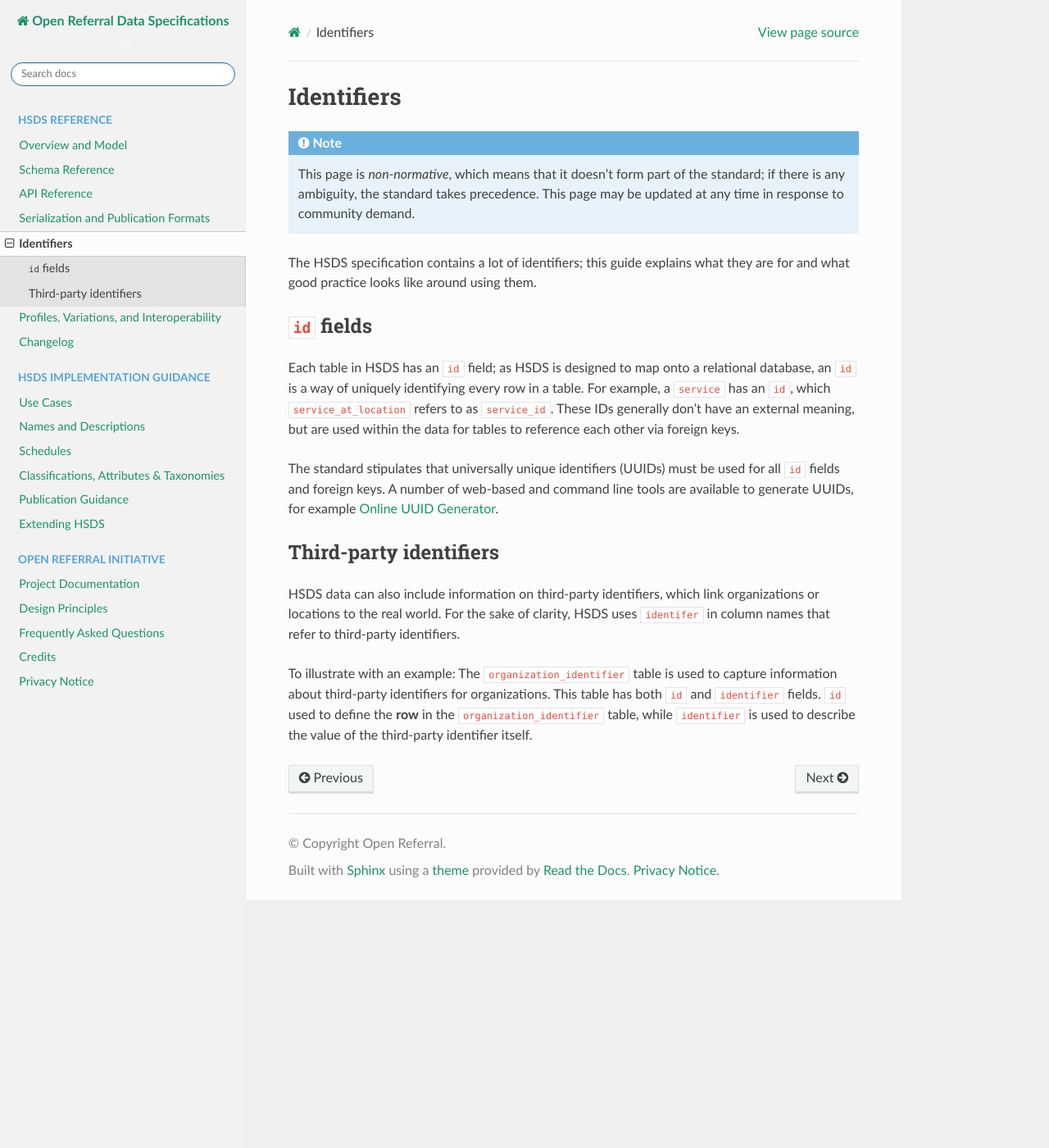
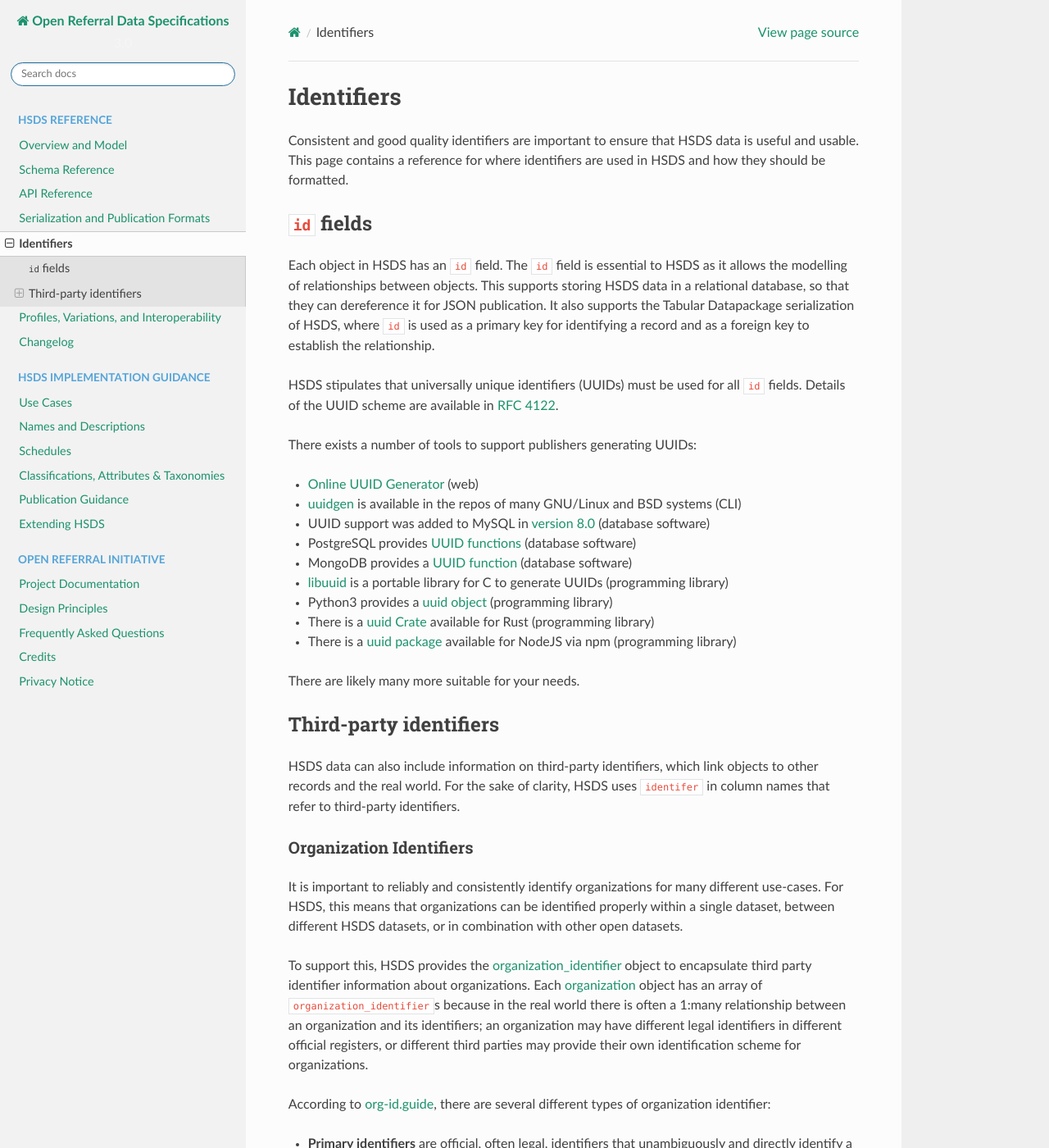
Before and after one commit to openreferral/specification, a Sphinx documentation site: the page built from docs/hsds/identifiers.md, in a window 1280 px wide and 1400 px high. Shown: the whole window at 82% size. Built offline with Sphinx 7.4.7 and the Read the Docs theme 2.0.0, drawn with Linux system fonts in a browser that asks for light colours; a script that is not in the unit is left out; comment, search, counter and statistics services are not loaded; some of the changed text lies outside the part shown.

Commit message:
Began expanding identifiers page

````diff
--- a/docs/hsds/identifiers.md
+++ b/docs/hsds/identifiers.md
@@ -1,19 +1,58 @@
 Identifiers
 ===========
 
-```{note}
-This page is *non-normative*, which means that it doesn't form part of the standard; if there is any ambiguity, the standard takes precedence. This page may be updated at any time in response to community demand.
-```
-
-The HSDS specification contains a lot of identifiers; this guide explains what they are for and what good practice looks like around using them.
+Consistent and good quality identifiers are important to ensure that HSDS data is useful and usable. This page contains a reference for where identifiers are used in HSDS and how they should be formatted.
 
 ## `id` fields
 
-Each table in HSDS has an `id` field; as HSDS is designed to map onto a relational database, an `id` is a way of uniquely identifying every row in a table. For example, a `service` has an `id`, which `service_at_location` refers to as `service_id`. These IDs generally don't have an external meaning, but are used within the data for tables to reference each other via foreign keys.
+Each object in HSDS has an `id` field. The `id` field is essential to HSDS as it allows the modelling of relationships between objects. This supports storing HSDS data in a relational database, so that they can dereference it for JSON publication. It also supports the Tabular Datapackage serialization of HSDS, where `id` is used as a primary key for identifying a record and as a foreign key to establish the relationship.
 
-The standard stipulates that universally unique identifiers (UUIDs) must be used for all `id` fields and foreign keys. A number of web-based and command line tools are available to generate UUIDs, for example [Online UUID Generator](https://www.uuidgenerator.net/).
+HSDS stipulates that universally unique identifiers (UUIDs) must be used for all `id` fields. Details of the UUID scheme are available in [RFC 4122](https://datatracker.ietf.org/doc/html/rfc4122).
+
+There exists a number of tools to support publishers generating UUIDs:
+
+* [Online UUID Generator](https://www.uuidgenerator.net/) (web)
+* [uuidgen](https://www.man7.org/linux/man-pages/man1/uuidgen.1.html) is available in the repos of many GNU/Linux and BSD systems (CLI)
+* UUID support was added to MySQL in [version 8.0](https://dev.mysql.com/blog-archive/mysql-8-0-uuid-support/) (database software)
+* PostgreSQL provides [UUID functions](https://www.postgresql.org/docs/current/functions-uuid.html) (database software)
+* MongoDB provides a [UUID function](https://www.mongodb.com/docs/manual/reference/method/UUID/) (database software)
+* [libuuid](https://sourceforge.net/projects/libuuid/files/) is a portable library for C to generate UUIDs (programming library)
+* Python3 provides a [uuid object](https://docs.python.org/3/library/uuid.html) (programming library)
+* There is a [uuid Crate](https://docs.rs/uuid/latest/uuid/#) available for Rust (programming library)
+* There is a [uuid package](https://www.npmjs.com/package/uuid) available for NodeJS via npm (programming library)
+
+There are likely many more suitable for your needs.
+
 
 ## Third-party identifiers
-HSDS data can also include information on third-party identifiers, which link organizations or locations to the real world. For the sake of clarity, HSDS uses `identifer` in column names that refer to third-party identifiers.
+HSDS data can also include information on third-party identifiers, which link objects to other records and the real world. For the sake of clarity, HSDS uses `identifer` in column names that refer to third-party identifiers.
 
-To illustrate with an example: The `organization_identifier` table is used to capture information about third-party identifiers for organizations. This table has both `id` and `identifier` fields. `id` used to define the **row** in the `organization_identifier` table, while `identifier` is used to describe the value of the third-party identifier itself.
+### Organization Identifiers
+
+It is important to reliably and consistently identify organizations for many different use-cases. For HSDS, this means that organizations can be identified properly within a single dataset, between different HSDS datasets, or in combination with other open datasets.
+
+To support this, HSDS provides the [organization_identifier](schema_reference.md#organization-identifier) object to encapsulate third party identifier information about organizations. Each [organization](schema_reference.md#organization) object has an array of `organization_identifier`s because in the real world there is often a 1:many relationship between an organization and its identifiers; an organization may have different legal identifiers in different official registers, or different third parties may provide their own identification scheme for organizations.
+
+According to [org-id.guide](http://docs.org-id.guide/en/latest/terminology/), there are several different types of organization identifier:
+
+* **Primary identifiers** are official, often legal, identifiers that unambiguously and directly identify a legal entity. Company registration numbers are usually primary identifiers, since a company usually cannot operate without a company number. Non-profits, charities, and other third-sector organizations usually have equivalent identification numbers.
+* **Secondary identifiers** are official identifiers which are assigned to entities for a range of purposes. These may include a tax number or a VAT number (EU and UK), charitable status identifiers in contexts that do not have a primary register for non-profit entities, or even government procurement system identifiers.
+* **Third party identifiers** are identifiers drawn from lists that are assembled and maintained independently of the organizations they're identifying. They often assign identifiers to known organizations, but they do not have legal status. The proprietary [D-U-N-S](https://en.wikipedia.org/wiki/Data_Universal_Numbering_System) register maintained by Dun & Bradstreet is an example of a third party identifier.
+* **Local identifiers** are the internal system identifiers for organizations and entities within the context of a particular digital or information system, and cannot be expected to hold relevance outside of that system. An example of these would be an internal database identifier for an organization record in a software system or database.
+
+Where possible, HSDS publishers should seek to collect legal or Primary identifiers for organizations, and publish these in their HSDS data. If these are not possible to collect for legal or practical reasons, then publishers should fall back down the list above. Where a publisher has collected multiple different organization identifiers for an organization, they should publish each of these to promote interoperability and data analysis across as many different datasets as possible.
+
+There are two parts to an organization identifier in HSDS:
+
+1. A **register prefix** identifying the register from which the identifier is drawn. This is stored in the `organization_identifier/identifier_scheme` property. An example of this would be `GB-COH` for the [UK Companies House](http://org-id.guide/list/GB-COH).
+2. The **organization id** identifying the organization, drawn from the above register. This is stored in the `organization_identifier/identifier` property. An id number drawn from `GB-COH` may look like `09506232`.
+
+Where possible, publishers should try to draw from schemes represented on [org-id.guide](https://org-id.guide). If these are not available, publishers can [raise an issue](https://github.com/org-id/register/issues) on the org-id.guide Github repository.
+
+There are other properties defined in `organization_identifier` which are necessary for HSDS' relational model between objects but may provide some confusion in this context:
+
+* `organization_identifier/id` is the UUID for this specific `organization_identifier` object and used for Tabular serializations.
+* `organization_identifier/organization_id` is the UUID for the `organization` object which associated with this organization identifier. It should match the `organization/id` property of an `organization` elsewhere in the dataset. It is used for Tabular serializations but is not required in JSON as the `organization_identifier` object should be [dereferenced](serialization.md#dereferencing).
+
+
+### Location Identifiers
````
